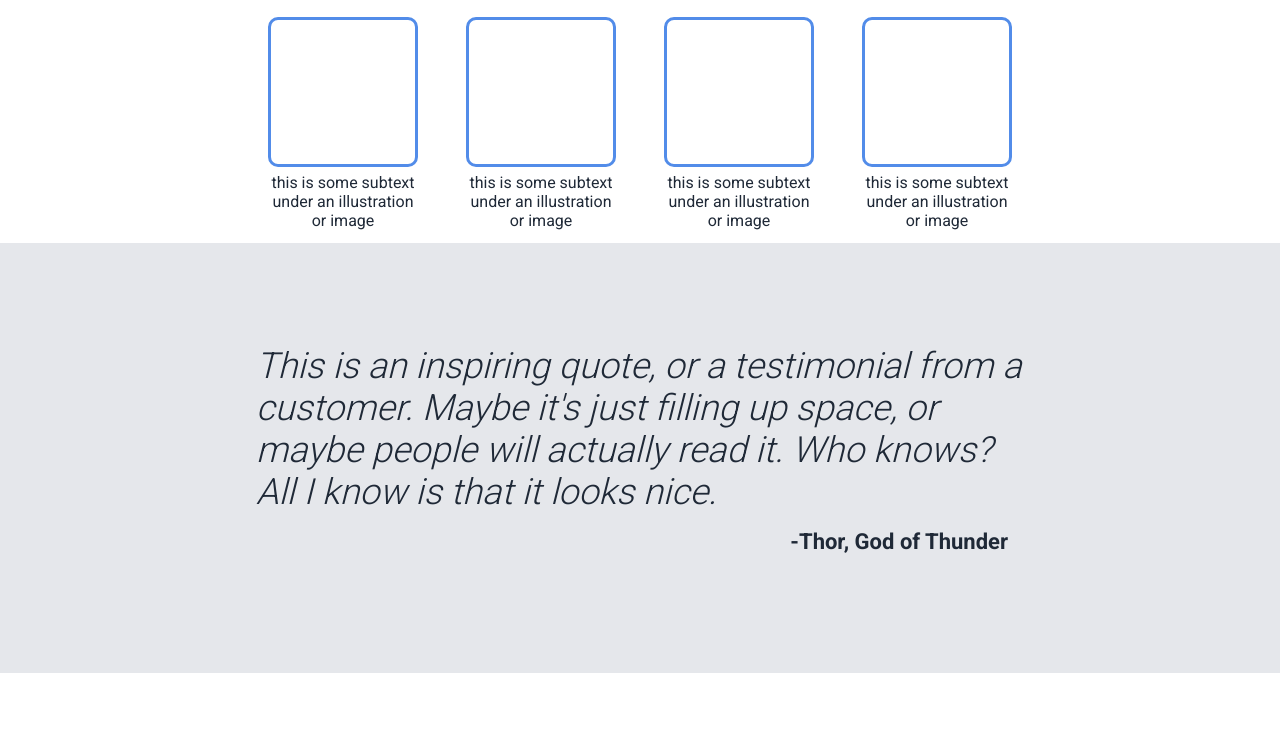
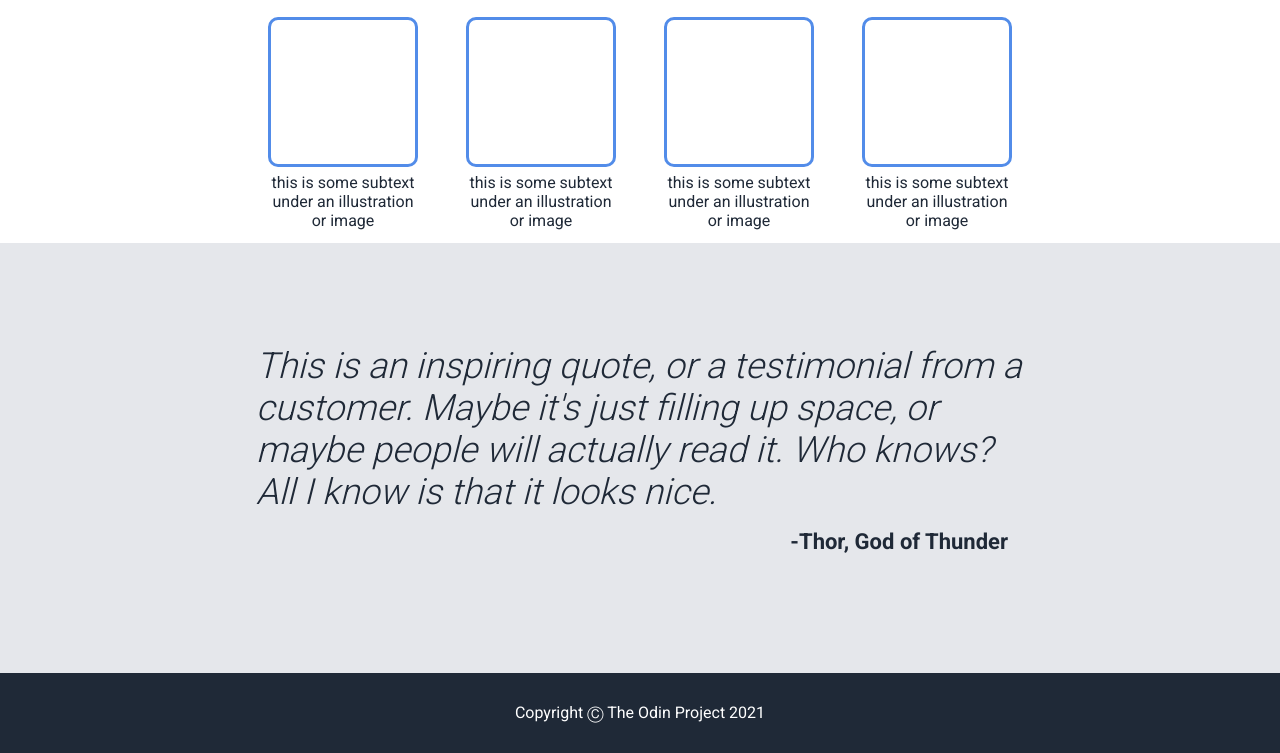
Before and after one commit to sikai00/odin_landing_page, a plain HTML site: page index.html in a window 1280 px wide. Shown: the part 569-1322 px from the top of the page. Before the commit the page ends 1242 px from the top, so only its background shows below. Drawn offline with Linux system fonts and the light colour scheme.

Commit message:
Complete styling footer

```diff
--- a/index.html
+++ b/index.html
@@ -6,6 +6,7 @@
     <link rel="stylesheet" href="style.css">
   </head>
   <body>
+    <div class="body">
       <div class="header">
         <div class="logo">Header Logo</div>
         <ul class="header-links-container">
@@ -50,6 +51,8 @@
         <div class="quote-text"><em>This is an inspiring quote, or a testimonial from a customer. Maybe it's just filling up space, or maybe people will actually read it. Who knows? All I know is that it looks nice.</em></div>
         <div class="quote-author">-Thor, God of Thunder</div>
       </div>
+    </div>
 
+    <footer>Copyright Ⓒ The Odin Project 2021</footer>
   </body>
 </html>
--- a/style.css
+++ b/style.css
@@ -14,6 +14,10 @@ body {
   font-family: Roboto, sans-serif;
   display: flex;
   flex-direction: column;
+}
+
+.body {
+  flex: 1;
 }
 
 .header,
@@ -155,3 +159,12 @@ button {
   margin-left: auto;
   padding: 16px;
 }
+
+footer {
+  display: flex;
+  justify-content: center;
+  align-items: center;
+  height: 10vh;
+  background-color: #1F2937;
+  color: white;
+}
```
Lines whose indentation alone changed are shown as unchanged.
